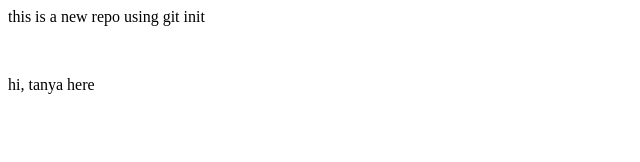
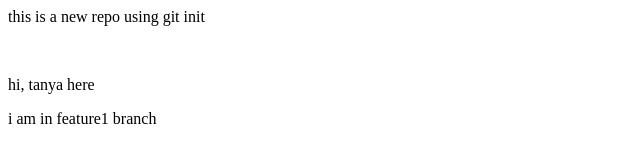
Before and after one commit to tanyadevops/third_repo, a plain HTML site: page index.html in a window 1280 px wide. Shown: the whole page, without its empty margins (0-640 px from the left). Drawn offline with Linux system fonts and the light colour scheme.

Commit message:
updated the branch feature1

```diff
--- a/index.html
+++ b/index.html
@@ -1,3 +1,4 @@
 <p> this is a new repo using git init </p>
 <br>
 <p>hi, tanya here</p>
+<p>i am in feature1 branch</p>
```
